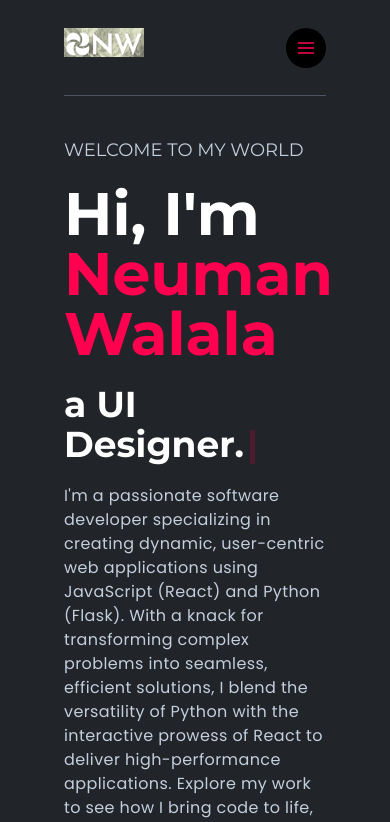
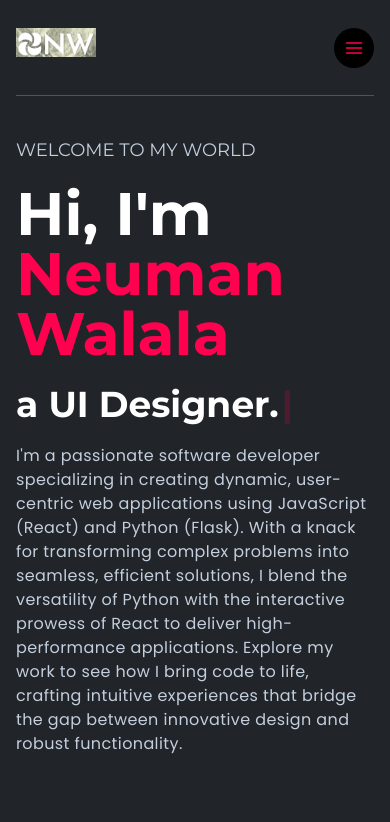
Before and after one commit to Neuman-Nz/MyPortfolio, a React (Create React App) app: page / in a window 390 px wide. Shown: the top 822 px of the page. Built offline with nearby package versions, Linux system fonts and the light colour scheme.

Commit message:
made the site responsive

```diff
--- a/src/App.js
+++ b/src/App.js
@@ -11,8 +11,8 @@ import FooterBottom from "./components/footer/FooterBottom";
 
 function App() {
   return (
-    <div className="w-full h-auto bg-bodyColor text-lightText">
-      <div className="max-w-screen-xl mx-auto px-16">
+    <div className="w-full h-auto bg-bodyColor text-lightText px-4">
+      <div className="max-w-screen-xl mx-auto">
           <Navbar />
           <Banner/>
           <Features/>
```
